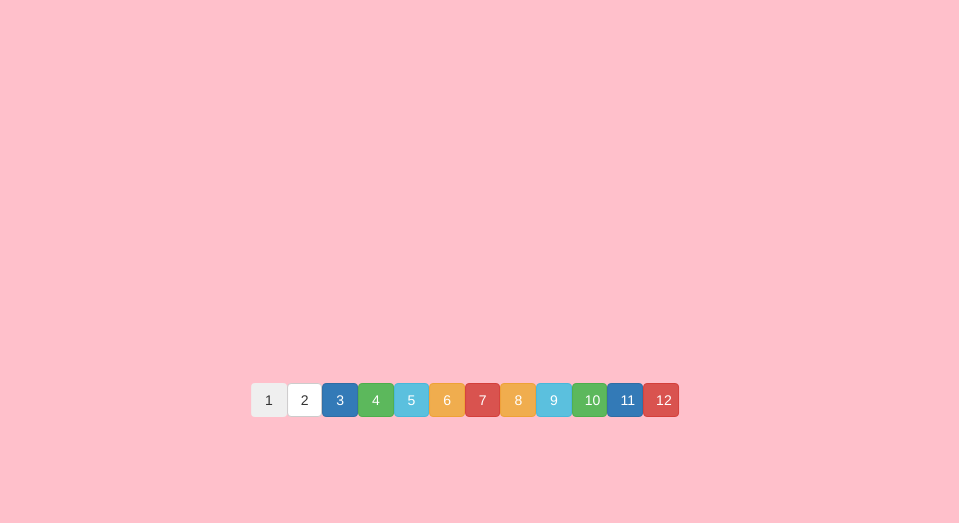
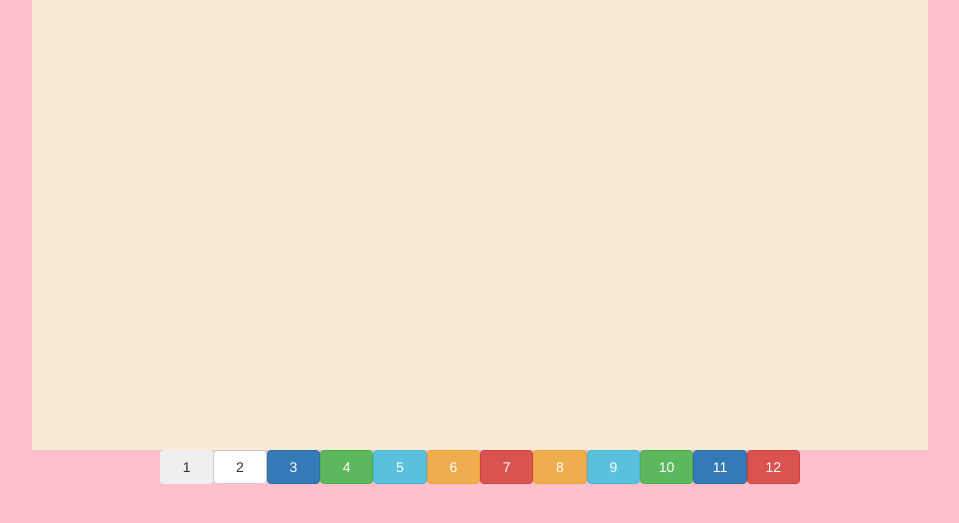
Before and after one commit to oMoo1234/animation, a Django app: page / in a window 1280 px wide. Shown: the top 523 px of the page, without its empty margins (160-1119 px from the left). Run offline with Django 3.2, Linux system fonts and the light colour scheme; some libraries are stand-ins or nearby versions.

Commit message:
main page done

```diff
--- a/A/static/main.css
+++ b/A/static/main.css
@@ -4,16 +4,26 @@
 }
 .row{
 
-    text-align: left;
-    position: absolute;
-    left: 50%;
-    top: 50%;
-    transform: translate(-50%, -50%);
+
+    position: fixed;
+    margin: auto;
+    width: 50%;
+    left: 25%;
+
+    /* border: solid; */
+    /* border-width: 5px; */
+    /* background-color: aqua; */
+
+
 
 }
-#bt-1{
+.animations{
+    margin: auto;
+    height: 450px;
+    width: 70%;
+
+    /* border: solid; */
+    border-width: 5px;
+    background-color: antiquewhite;
 
 }
-#bt-12{
-
-}
--- a/A/templates/main.html
+++ b/A/templates/main.html
@@ -5,12 +5,24 @@
     <meta http-equiv="X-UA-Compatible" content="IE=edge">
     <meta name="viewport" content="width=device-width, initial-scale=1.0">
     <title>pinkLyte</title>
+    <script src="https://ajax.googleapis.com/ajax/libs/jquery/3.6.0/jquery.min.js"></script>
     <link rel="stylesheet" href="https://maxcdn.bootstrapcdn.com/bootstrap/3.4.1/css/bootstrap.min.css">
     <link rel="stylesheet" href="../static/main.css">
+    <script>
+        $(document).ready(function(){
+          $("#bt1").click(function(){
+            $(".body").hide();
+          });
+        });
+        </script>
 </head>
 <body class="body">
+    <div class="animations">
+
+
+    </div>
     <div class="row">
-        <button id="bt-1"class="col-lg-1 btn btn-basic">1</button>
+        <button id="bt1" class="col-lg-1 btn btn-basic"> 1</button>
         <button class="col-lg-1 btn btn-default">2</button>
         <button class="col-lg-1 btn btn-primary">3</button>
         <button class="col-lg-1 btn btn-success">4</button>
@@ -24,5 +36,6 @@
         <button id="bt-12"class="col-lg-1 btn btn-danger">12</button>
       </div>
 
+
 </body>
 </html>
```
